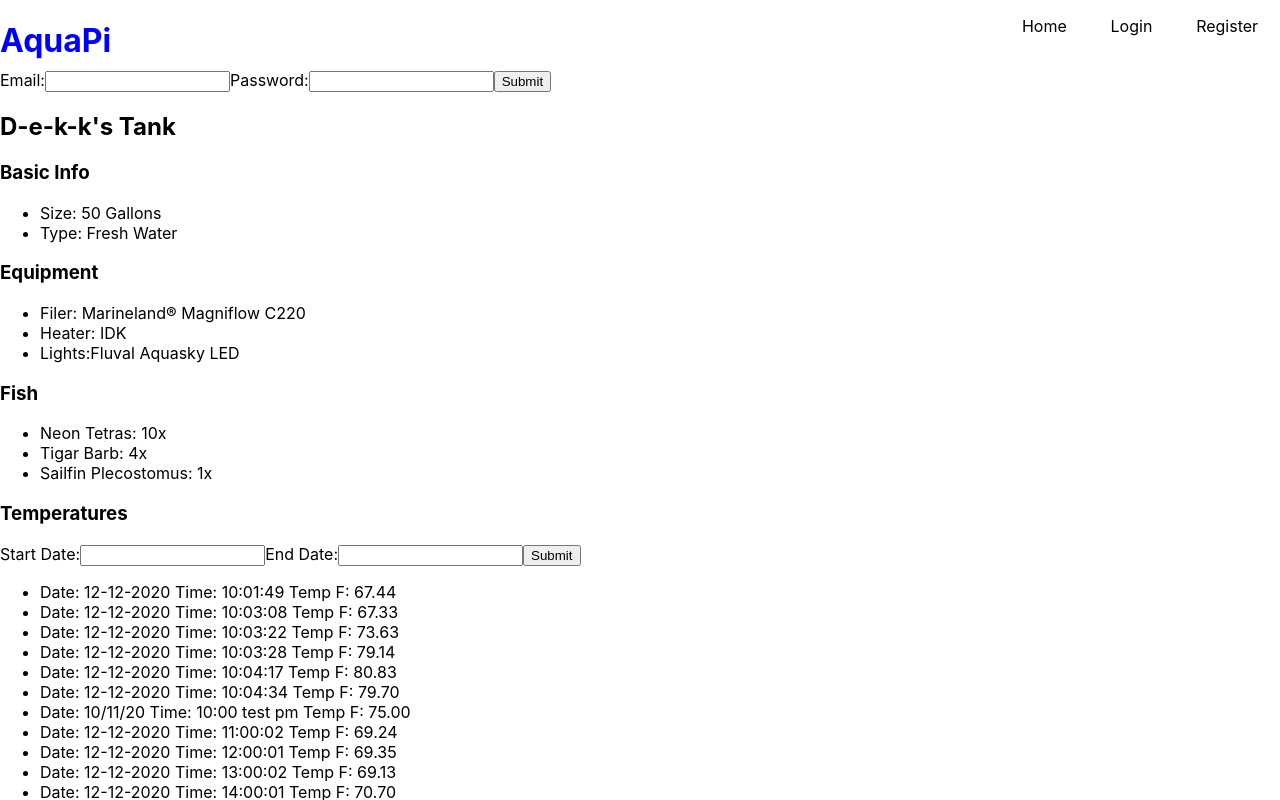
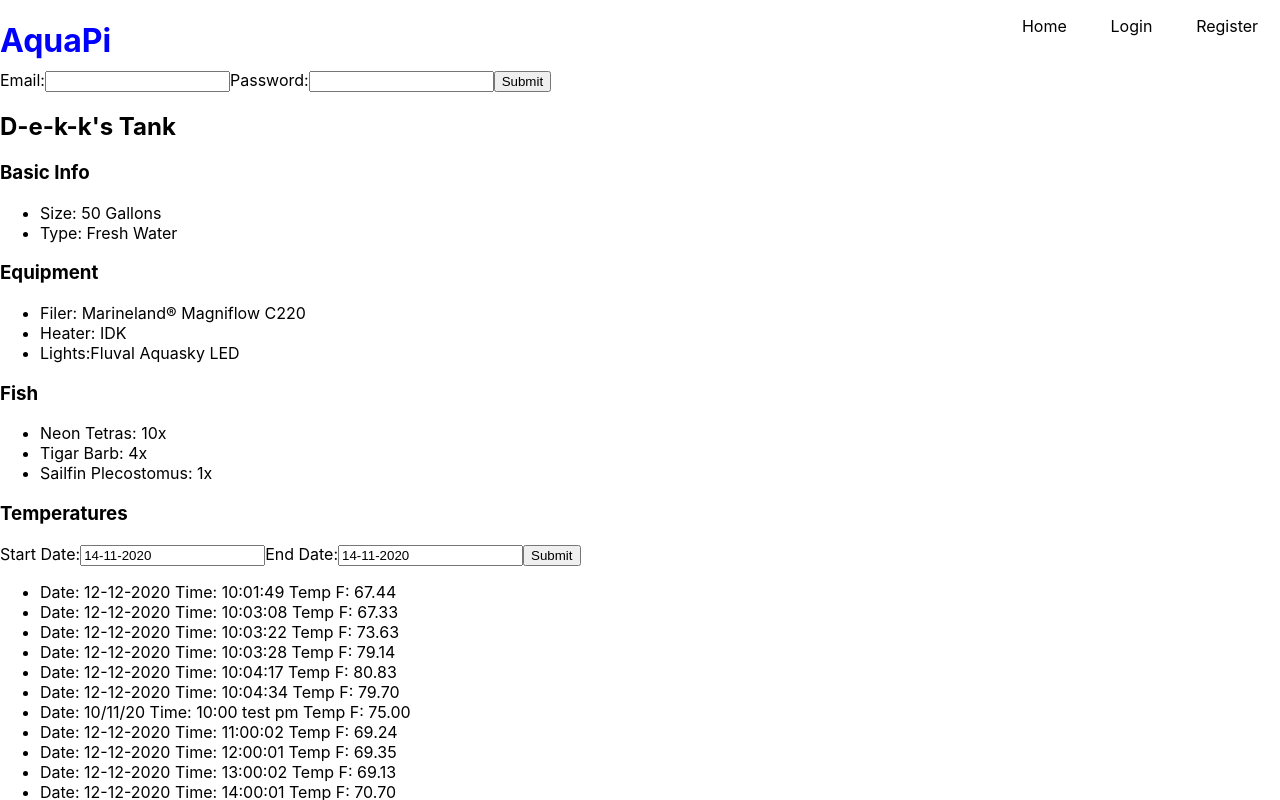
Before and after one commit to d-e-k-k/aquapi_frontend, a React (Create React App) app: page / in a window 1280 px wide. Both pictures are taken after a click on the element "Temperatures". Shown: the top 800 px of the page. Built offline with nearby package versions, Linux system fonts and the light colour scheme.

Commit message:
Created current formated date to default fill the date range inputs

```diff
--- a/package.json
+++ b/package.json
@@ -8,6 +8,7 @@
     "@testing-library/user-event": "^12.6.0",
     "axios": "^0.21.0",
     "js-datepicker": "^5.16.0",
+    "moment": "^2.29.1",
     "nodemon": "^2.0.6",
     "react": "^17.0.1",
     "react-dom": "^17.0.1",
--- a/src/components/aquarium_status/temperature/TemperatureList.js
+++ b/src/components/aquarium_status/temperature/TemperatureList.js
@@ -1,12 +1,15 @@
 import React, { useEffect, useState } from 'react';
 import axios from 'axios';
-import datepicker from 'js-datepicker';
+import moment from 'moment';
 
 const TemperatureList = () => {
 	const [temperatureData, setTemperatureData] = useState();
-	const [date, setDate] = useState()
+	const [date, setDate] = useState();
 	const [showTemperatures, setShowTemperatures] = useState(false);
-    const[refresh, setRefresh] = useState(false)
+	const [refresh, setRefresh] = useState(false);
+
+	const m = moment();
+	let current_formatted_date = `${m.date()}-${m.month()}-${m.year()}`;
 
 	function handleDateChange(event) {
 		setDate({ ...date, [event.target.id]: event.target.value });
@@ -28,21 +31,38 @@ const TemperatureList = () => {
 	function toggleShowTemperatures() {
 		showTemperatures ? setShowTemperatures(false) : setShowTemperatures(true);
 	}
+
+	function handleDateRangeSubmint(event) {
+		event.preventDefault();
+	}
+
 	return (
 		<div>
 			<h3 onClick={toggleShowTemperatures}>Temperatures</h3>
 			{showTemperatures ? (
 				<div>
-                    <form>
+					<form onSubmit={handleDateRangeSubmint}>
 						<label>
 							Start Date:
-                            <input type='text' id='start' required onChange={handleDateChange}/>
+							<input
+								type='text'
+								id='start'
+								value={current_formatted_date}
+								required
+								onChange={handleDateChange}
+							/>
 						</label>
 						<label>
 							End Date:
-                            <input type='text' id='end' required onChange={handleDateChange} />
+							<input
+								type='text'
+								id='end'
+								value={current_formatted_date}
+								required
+								onChange={handleDateChange}
+							/>
 						</label>
-                        <input type='submit'/>
+						<input type='submit' />
 					</form>
 					<ul>
 						{temperatureData
@@ -57,9 +77,7 @@ const TemperatureList = () => {
 							: null}
 					</ul>
 				</div>
-			) : (
-				null
-			)}
+			) : null}
 		</div>
 	);
 };
```
Also changed, not shown: 2 other files (tests, documents, lock files or other folders). Lines whose indentation alone changed are shown as unchanged.
